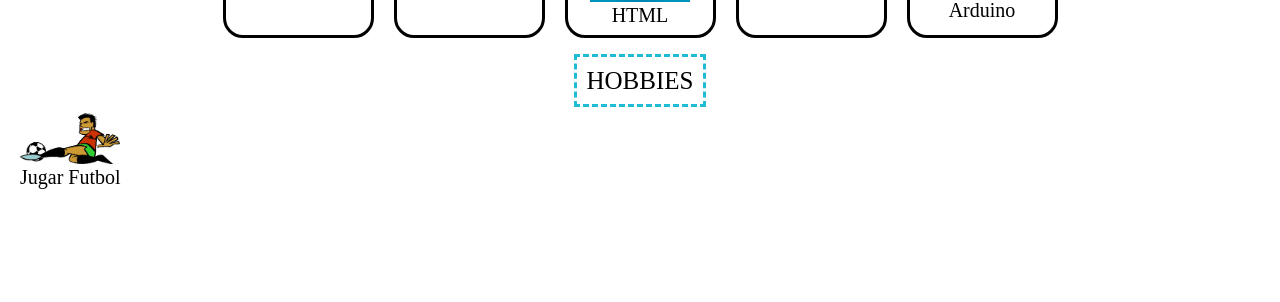
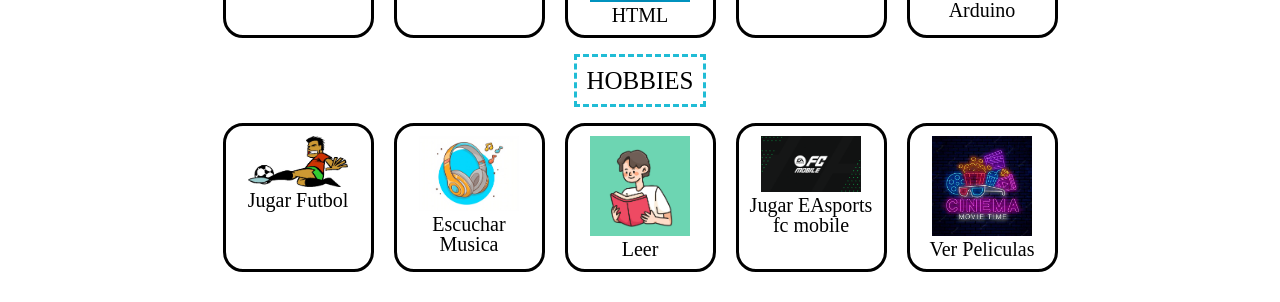
Before and after one commit to CALGUA/portafolio, a plain HTML site: page index.html in a window 1280 px wide. Shown: the part 757-1059 px from the top of the page. Before the commit the page ends 964 px from the top, so only its background shows below. Drawn offline with Linux system fonts and the light colour scheme.

Commit message:
seguimiento

```diff
--- a/estilos.css
+++ b/estilos.css
@@ -108,3 +108,20 @@ text-align: justify;
     border: 3px dashed #20bcd5;
     padding: 10px;
 }
+.itemhobbies{
+    width: 125px;
+    border: 3px solid black;
+    margin: 10px 10px;
+    padding: 15px 15px;
+    border-radius: 20px;
+    text-align: center;
+    padding: 10px;
+    }
+.itemhobbies:hover{
+background-color: cadetblue;
+}
+.listahobbies{
+    display: flex;
+    justify-content: center;
+    margin-top: 20px;
+}
--- a/index.html
+++ b/index.html
@@ -113,11 +113,30 @@
     <h3 class="titulohobbies"><span class="hobbiescl">Hobbies</span></h3>
 
     <ul class="listahobbies">
-        <li class="itemhobbies">
-         <img src="./futbol.jpeg" alt="fitbol" class="itemimagen">
-         <p class="itemtitulo">Jugar Futbol</p>
-        </li>
+    <li class="itemhobbies">
+    <img src="./futbol.jpeg" alt="fitbol" class="itemimagen">
+    <p class="itemtitulo">Jugar Futbol</p>
+    </li>
 
+    <li class="itemhobbies">
+    <img src="./musica.jpeg" alt="escucharmusica" class="itemimagen">
+    <p class="itemtitulo">Escuchar Musica</p>
+    </li>
+
+    <li class="itemhobbies">
+        <img src="./leer.jpg" alt="leer" class="itemimagen">
+        <p class="itemtitulo">Leer</p>
+       </li>
+
+    <li class="itemhobbies">
+        <img src="./fc mobile.png" alt="jugar" class="itemimagen">
+        <p class="itemtitulo">Jugar EAsports fc mobile</p>
+       </li>
+
+    <li class="itemhobbies">
+        <img src="./peliculas.jpeg" alt="peliculs" class="itemimagen">
+        <p class="itemtitulo">Ver Peliculas</p>
+       </li>
 
 </main>
 
```
